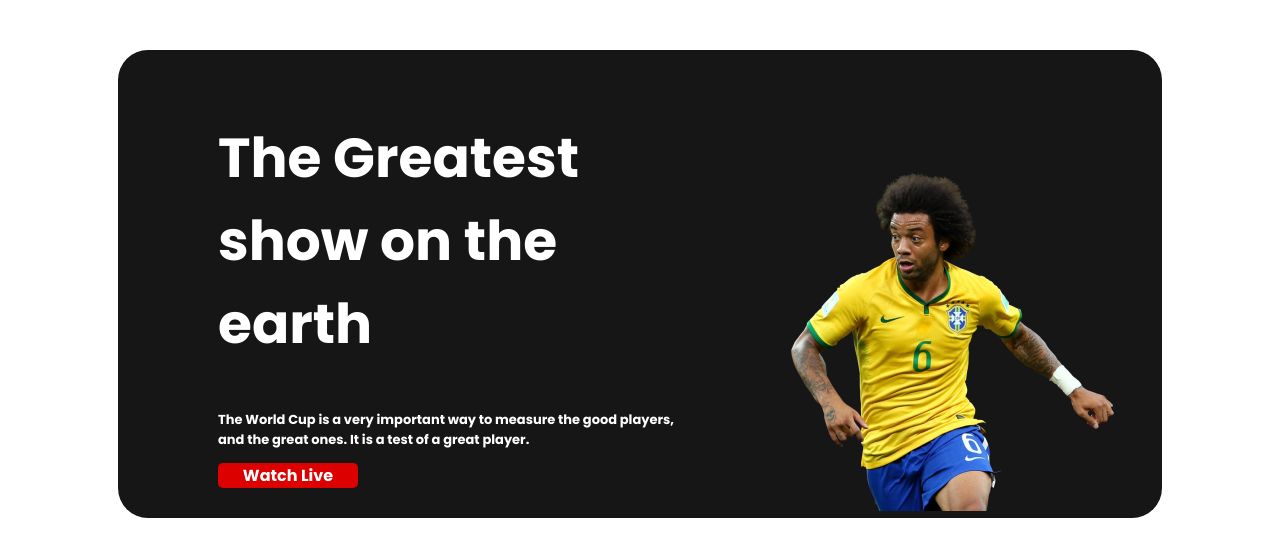
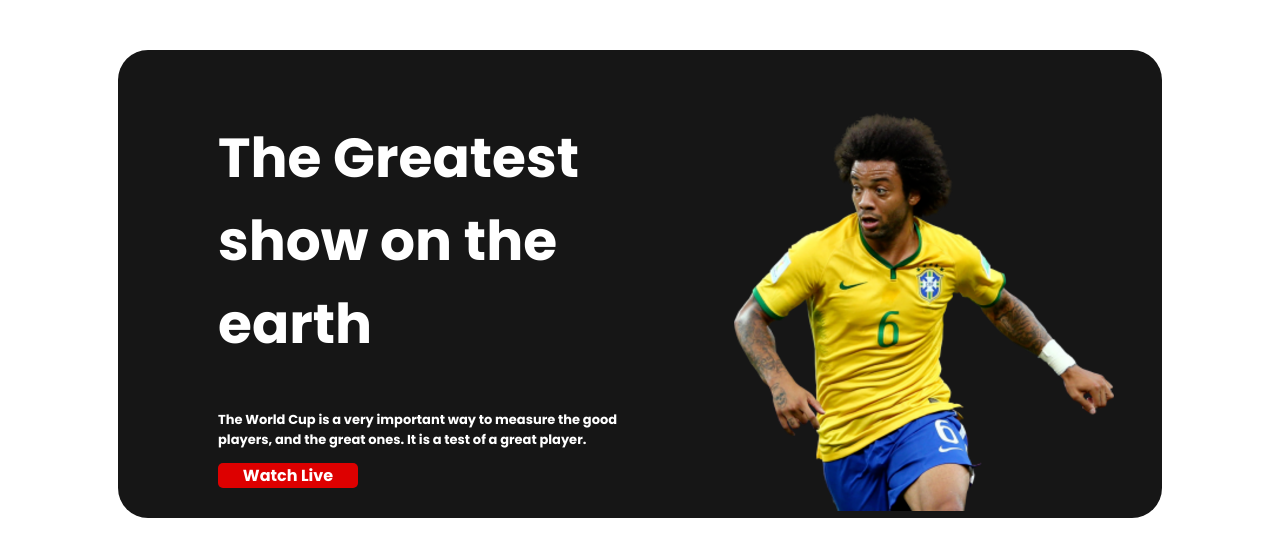
Before and after one commit to MdMizanurRahman1/word-cup-assignment2, a plain HTML site: page index.html in a window 1280 px wide. Drawn offline with Linux system fonts and the light colour scheme; some icons are missing.

Commit message:
section done

```diff
--- a/index.html
+++ b/index.html
@@ -28,7 +28,7 @@
                 </div>
             </div>
             <div class="banner-player">
-                <img src="images/Banner Image.png" alt="">
+                <img src="images/Banner Image1.png" alt="">
             </div>
         </div>
     </section>
--- a/styles/style.css
+++ b/styles/style.css
@@ -53,6 +53,6 @@ body {
 }
 
 .banner-player {
-    padding-top: 30px;
+    padding-top: 0px;
     padding-right: 48px;
 }
```
Also changed, not shown: images/Banner Image1.png (added), images/benzama.JPG (added), images/benzama2.jpg (added).
